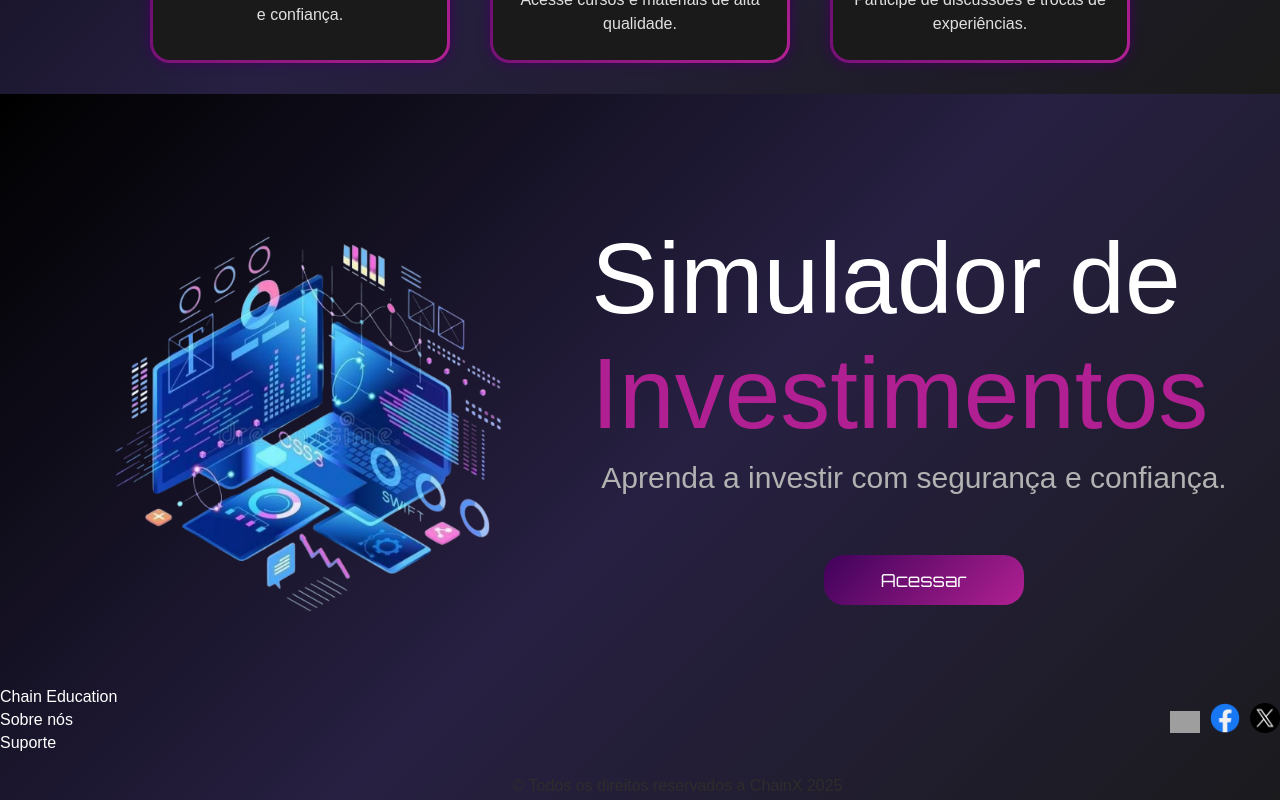
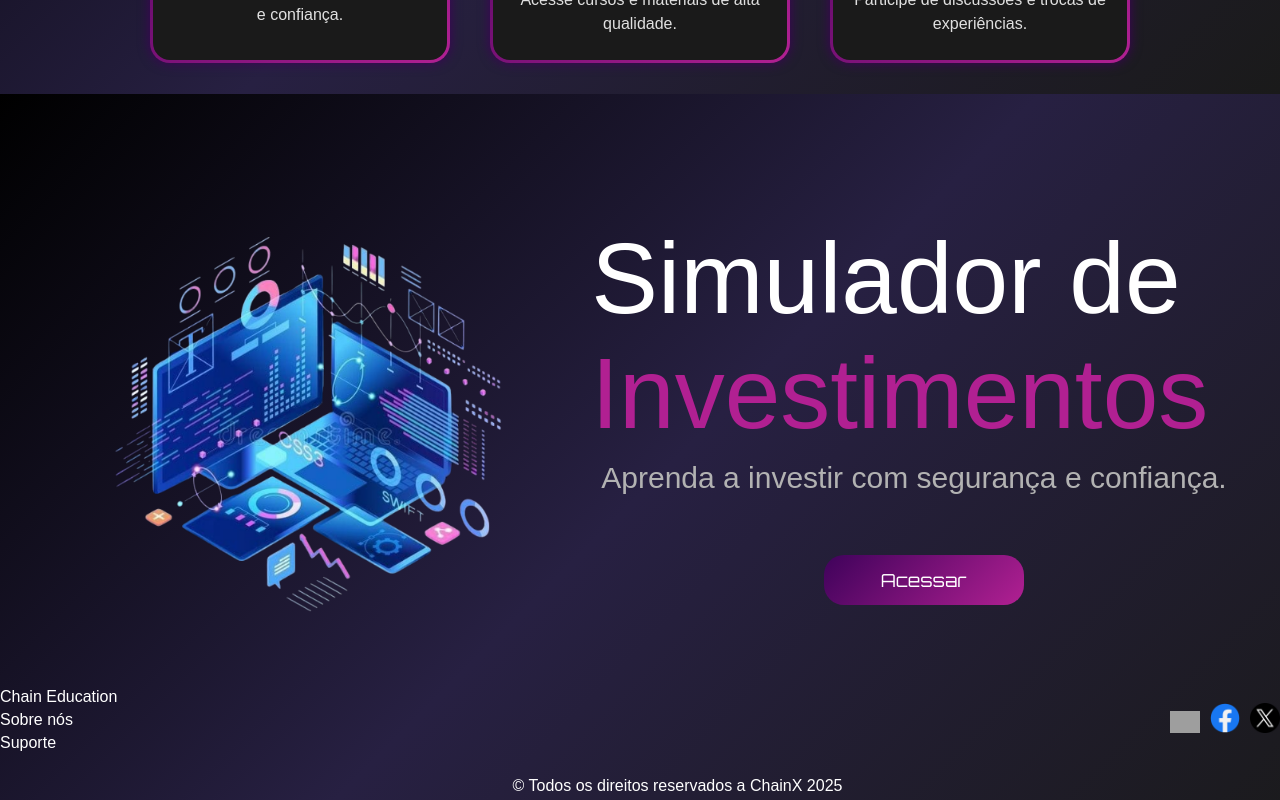
Before and after one commit to PedrosoEnzo/cripto, a React (Vite) app in the folder cripto-react/: page / in a window 1280 px wide. Shown: the part 2306-3106 px from the top of the page. Built offline with nearby package versions, Linux system fonts and the light colour scheme; grey boxes are pictures that could not be loaded.

Commit message:
arrumando cor dfo footer

```diff
--- a/cripto-react/src/components/Footer.css
+++ b/cripto-react/src/components/Footer.css
@@ -40,6 +40,6 @@ footer {
     margin-top: 20px;
     font-size: 14px;
   }
-  .copyD{
+  .copyT{
     color: #fff;
   }
```
